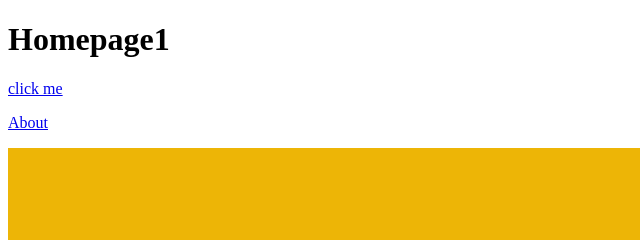
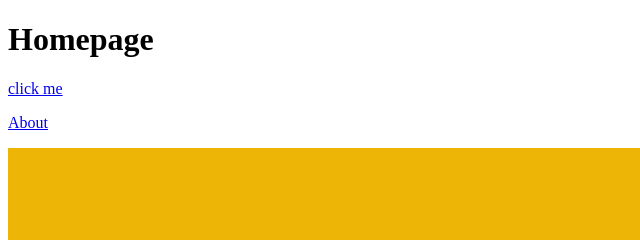
Before and after one commit to HamzaAbib/my-first-website, a plain HTML site: page odin-links-and-images/index.html in a window 1280 px wide. Shown: the top 240 px of the page, 0-640 px from the left. Drawn offline with Linux system fonts and the light colour scheme.

Commit message:
restore index

```diff
--- a/odin-links-and-images/index.html
+++ b/odin-links-and-images/index.html
@@ -7,7 +7,7 @@
     <title>Document</title>
 </head>
 <body>
-    <h1>Homepage1</h1>
+    <h1>Homepage</h1>
 
     <p>
         <a href="https://www.theodinproject.com/about">click me</a>
```
